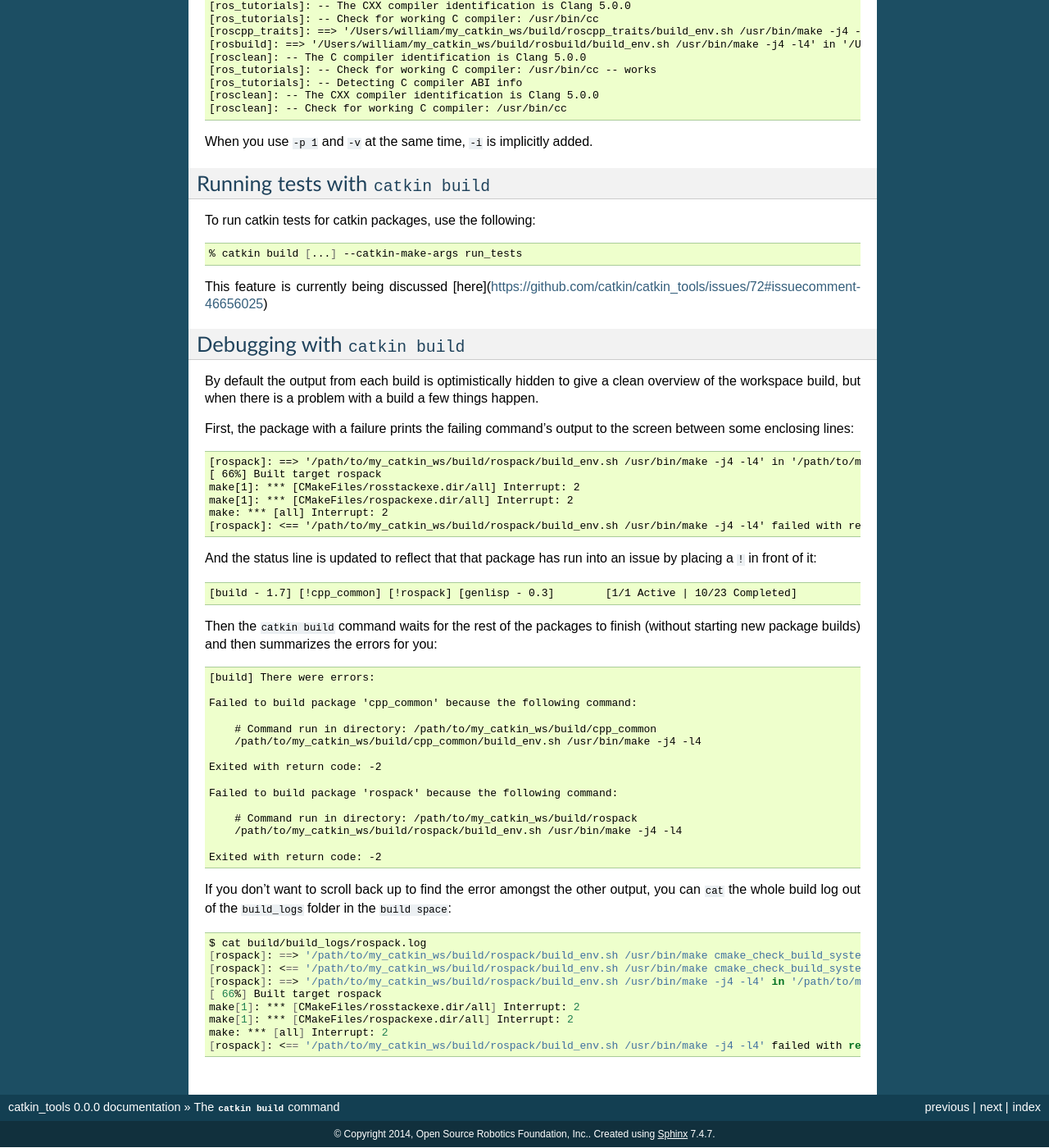
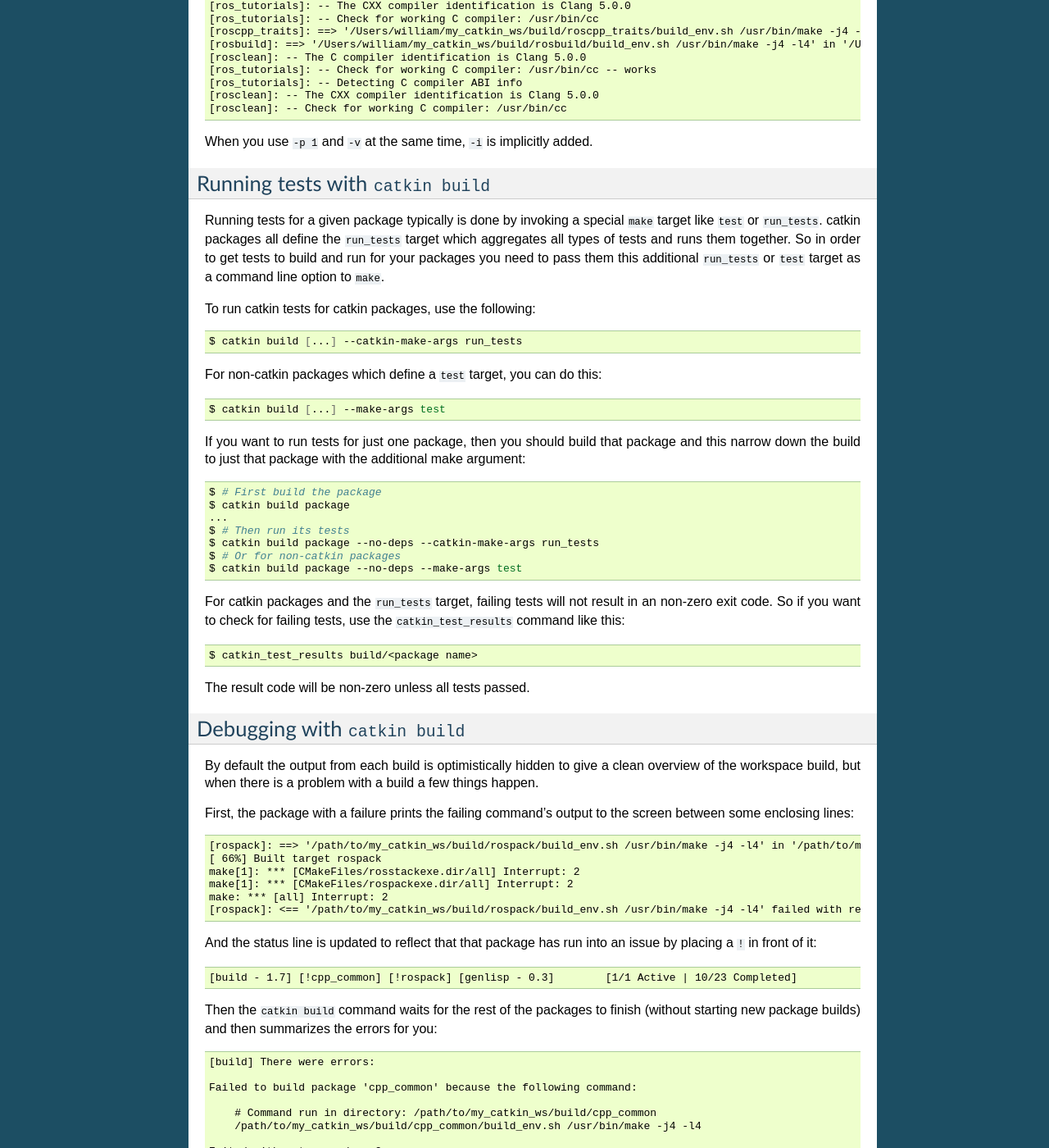
Before and after one commit to catkin/catkin_tools, a Sphinx documentation site: the page built from docs/commands/catkin_build.rst, in a window 1280 px wide and 1400 px high, scrolled down 7443 px. Shown: the whole window at 82% size. Built offline with Sphinx 7.4.7, drawn with Linux system fonts in a browser that asks for light colours.

Commit message:
clean up test running documentation

```diff
--- a/docs/commands/catkin_build.rst
+++ b/docs/commands/catkin_build.rst
@@ -405,15 +405,44 @@ This ends up being pretty confusing, so when interleaved output is used ``catkin
 When you use ``-p 1`` and ``-v`` at the same time, ``-i`` is implicitly added.
 
 Running tests with ``catkin build``
-^^^^^^^^^^^^^^^^^^^^^^^^^^^^^^^
+^^^^^^^^^^^^^^^^^^^^^^^^^^^^^^^^^^^
+
+Running tests for a given package typically is done by invoking a special ``make`` target like ``test`` or ``run_tests``.
+catkin packages all define the ``run_tests`` target which aggregates all types of tests and runs them together.
+So in order to get tests to build and run for your packages you need to pass them this additional ``run_tests`` or ``test`` target as a command line option to ``make``.
 
 To run catkin tests for catkin packages, use the following:
 
 .. code-block:: bash
 
-    % catkin build [...] --catkin-make-args run_tests
+    $ catkin build [...] --catkin-make-args run_tests
 
-This feature is currently being discussed [here](https://github.com/catkin/catkin_tools/issues/72#issuecomment-46656025)
+For non-catkin packages which define a ``test`` target, you can do this:
+
+.. code-block:: bash
+
+    $ catkin build [...] --make-args test
+
+If you want to run tests for just one package, then you should build that package and this narrow down the build to just that package with the additional make argument:
+
+.. code-block:: bash
+
+    $ # First build the package
+    $ catkin build package
+    ...
+    $ # Then run its tests
+    $ catkin build package --no-deps --catkin-make-args run_tests
+    $ # Or for non-catkin packages
+    $ catkin build package --no-deps --make-args test
+
+For catkin packages and the ``run_tests`` target, failing tests will not result in an non-zero exit code.
+So if you want to check for failing tests, use the ``catkin_test_results`` command like this:
+
+.. code-block:: bash
+
+    $ catkin_test_results build/<package name>
+
+The result code will be non-zero unless all tests passed.
 
 Debugging with ``catkin build``
 ^^^^^^^^^^^^^^^^^^^^^^^^^^^^^^^
```
